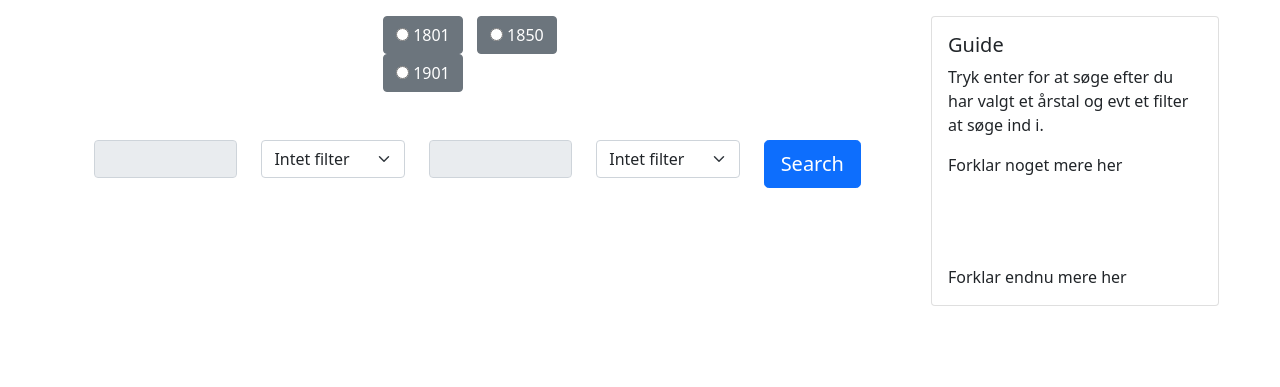
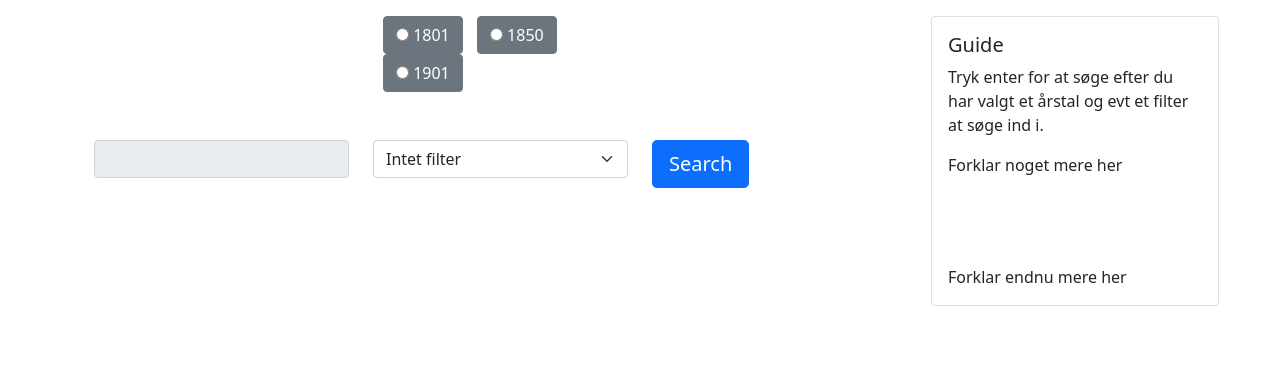
Before and after one commit to DatalogiForAlle/historie, a Django app: page /data/search/ in a window 1280 px wide. Shown: the part 56-443 px from the top of the page. Run offline with Django 4.2, Linux system fonts and the light colour scheme; parts of the project's set-up code (start-up, migrations or seed data) failed here and were passed over; some libraries are stand-ins or nearby versions.

Commit message:
can now do search using the first select/dropdown element

```diff
--- a/static/js/search.js
+++ b/static/js/search.js
@@ -37,26 +37,28 @@ function keepUserInput(query, year, search_category) {
     document.getElementById("1901").checked = true;
   }
 
+  console.log({search_category: search_category})
 
   if (search_category == 'age') {
-    document.getElementById("age").checked = true;
-    // console.log("input field should now be set to readonly")
+    document.getElementById("age").selected = true;
+    console.log("age selected, input field should no longer be readonly")
     document.getElementById("id_q").removeAttribute('readonly')
   }
   else if (search_category == 'city') {
-    document.getElementById("city").checked = true;
-    document.getElementById("id_q").removeAttribute('readonly')
+    document.getElementById("city").selected = true;
+    console.log("city selected, input field should no longer be readonly")
     document.getElementById("id_q").removeAttribute('readonly')
   }
   else if (search_category == 'no-query') {
-    document.getElementById("no-query").checked = true;
+    document.getElementById("no-query").selected = true;
     document.getElementById("id_q").setAttribute('readonly', true)
   }
 
-  $('input:radio[name=search_category]').click(function() {
-    var value = $('input:radio[name=search_category]:checked').map(function() {
-      return this.value
-    }).get();
+  const select1 = document.getElementById("select1")
+
+  select1.addEventListener("change", (function() {
+    var value = this.value
+    console.log({select_val: value})
     q = document.getElementById("id_q")
     if (value=='age'){
       q.type = "number";
@@ -80,13 +82,10 @@ function keepUserInput(query, year, search_category) {
         q.value = null
         q.placeholder = ""
         q.setAttribute('readonly', true)
-
     }
+  }))
 
 
-    // do something with values array
-
-  })
 
   // ensuring which fields to display is saved across page change
   var genderChecked = JSON.parse(sessionStorage.getItem("genderChecked"));
--- a/templates/search.html
+++ b/templates/search.html
@@ -24,7 +24,7 @@
       <div class="row justify-content-center">
         <div class="col-4">
           <label class="btn btn-secondary year-option">
-            <input type="radio" name="year" id="1801" value="1801"> 1801
+            <input type="radio" name="year" id="1801" value="1801" required> 1801
           </label>
           <label class="btn btn-secondary year-option">
             <input type="radio" name="year" id="1850" value="1850"> 1850
@@ -46,32 +46,36 @@
 
         <!-- first drop down -->
         <div class="col-sm">
-          <select class="form-select" name="search_category" aria-label="Select first category">
-            <option id="nofilter" selected>Intet filter</option>
+          <select class="form-select" name="search_category" id = "select1" aria-label="Select first category">
+            <option  id="no-query" value="no-query" selected>Intet filter</option>
             <option value="age" id="age">Alder</option>
             <option value="city" id="city" >Sogn/By</option>
           </select>
         </div>
 
         <!-- second search field -->
-        <div class="col-sm">
+        <!-- <div class="col-sm">
           <input class="form-control" name="q2" id="id_q2" required readonly>
-        </div>
+        </div> -->
 
         <!-- second drop down -->
-        <div class="col-sm">
+        <!-- <div class="col-sm">
           <select class="form-select" aria-label="Select second category">
             <option id="nofilter" selected>Intet filter</option>
             <option value="age" id="age2">Alder</option>
             <option value="city" id="city2">Sogn/By</option>
           </select>
-        </div>
+        </div> -->
+
+        <!-- search button -->
         <div class="col-sm">
           <button type="submit" class="btn btn-primary btn-lg mb-2">Search</button>
         </div>
 
-      <!-- search fields end -->
+      <!-- search fields row end -->
       </div>
+
+
         <!-- <div class="col-sm">
           <div class="form-check">
             <input class="form-check-input" type="radio" name="search_category" id="age" value="age">
```
